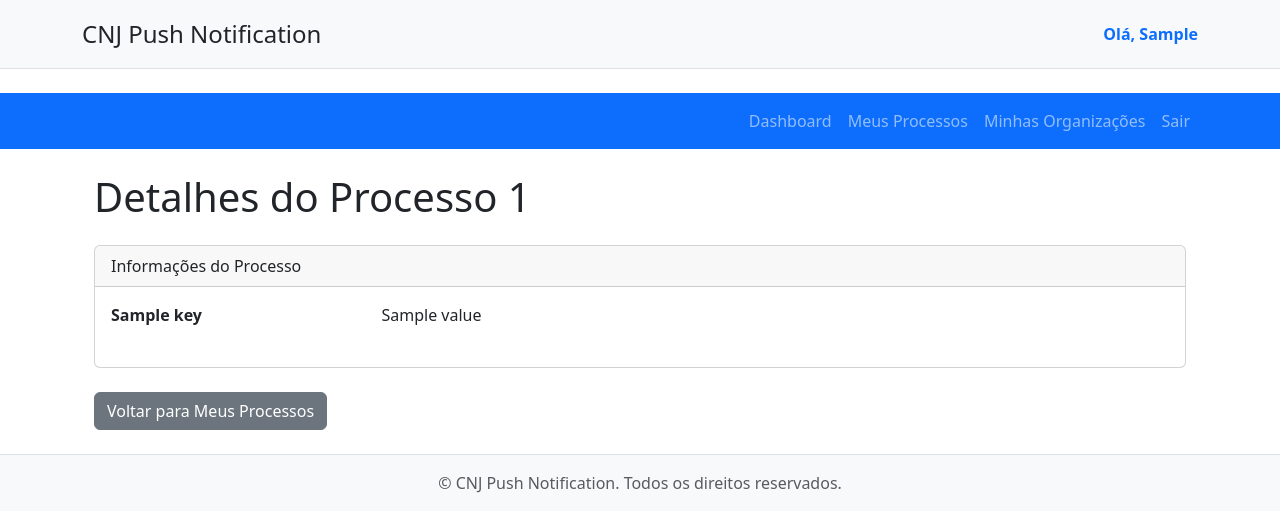
After one commit to HelderVieira/cnj_push_notfication, a Django app: page /processo/1/ in a window 1280 px wide. The commit adds this page. Shown: the top 532 px of the page. Run offline with Django 5.2, Linux system fonts and the light colour scheme; a user stored in the database is signed in; tables that the repository leaves empty hold one stand-in row (values such as "Sample post"); a database or web service that is not in the repository returns one stand-in record (values such as "Sample title"); some libraries are stand-ins or nearby versions.

Commit message:
feat: add MongoDB integration and process detail view with custom template filters

```diff
--- a/core/settings.py
+++ b/core/settings.py
@@ -80,6 +80,12 @@ DATABASES = {
     }
 }
 
+# MongoDB Settings
+MONGODB_URI = "mongodb+srv://Administrador:PPGTI_BD_2025@dadoscnj.hopdkl5.mongodb.net/?retryWrites=true&w=majority&appName=DadosCNJ"
+MONGODB_DB_NAME = "processosjuridicos"
+MONGODB_COLLECTION_NAME = "processos"
+
+
 
 # Password validation
 # https://docs.djangoproject.com/en/5.2/ref/settings/#auth-password-validators
--- /dev/null
+++ b/core/utils/mongodb_connector.py
@@ -0,0 +1,26 @@
+from django.conf import settings
+from pymongo import MongoClient
+from pymongo.errors import PyMongoError
+
+def get_mongodb_collection(collection_name):
+    """Establishes a connection to a MongoDB collection."""
+    try:
+        client = MongoClient(settings.MONGODB_URI)
+        db = client[settings.MONGODB_DB_NAME]
+        collection = db[collection_name]
+        return collection
+    except PyMongoError as e:
+        # Em um ambiente de produção, seria melhor logar este erro.
+        print(f"Error connecting to MongoDB: {e}")
+        return None
+
+def find_process_by_number(numero_processo):
+    """Finds a document in the 'processos' collection by numeroProcesso."""
+    collection = get_mongodb_collection(settings.MONGODB_COLLECTION_NAME)
+    if collection is not None:
+        try:
+            document = collection.find_one({"numeroProcesso": numero_processo})
+            return document
+        except PyMongoError as e:
+            print(f"Error querying MongoDB: {e}")
+    return None
--- a/templates/website/partials/_processos_lista.html
+++ b/templates/website/partials/_processos_lista.html
@@ -27,7 +27,9 @@
         <tbody>
             {% for processo in page_obj %}
             <tr>
-                <td>{{ processo.numero_processo }}</td>
+                <td>
+                    <a href="{% url 'processo_detail' processo.numero_processo %}">{{ processo.numero_processo }}</a>
+                </td>
                 <td>{{ processo.orgao_julgador }}</td>
                 <td>
                     {% if active_tab == 'cpf' %}
--- /dev/null
+++ b/templates/website/processo_detail.html
@@ -0,0 +1,57 @@
+{% extends 'base.html' %}
+{% load json_filters %}
+
+{% block title %}Detalhes do Processo {{ numero_processo }}{% endblock %}
+
+{% block content %}
+<div class="container mt-4">
+    <h1 class="mb-4">Detalhes do Processo {{ numero_processo }}</h1>
+
+    <div class="card">
+        <div class="card-header">
+            Informações do Processo
+        </div>
+        <div class="card-body">
+            {% if processo %}
+                <dl class="row">
+                    {% for key, value in processo.items %}
+                        <dt class="col-sm-3">{{ key }}</dt>
+                        <dd class="col-sm-9">
+                            {% if value|is_list %}
+                                <ul>
+                                {% for item in value %}
+                                    <li>{{ item }}</li>
+                                {% endfor %}
+                                </ul>
+                            {% elif value|is_dict %}
+                                <dl class="row">
+                                {% for sub_key, sub_value in value.items %}
+                                    <dt class="col-sm-4">{{ sub_key }}</dt>
+                                    <dd class="col-sm-8">{{ sub_value }}</dd>
+                                {% endfor %}
+                                </dl>
+                            {% else %}
+                                {{ value|default:"Não informado" }}
+                            {% endif %}
+                        </dd>
+                    {% endfor %}
+                </dl>
+            {% else %}
+                <p>Nenhum dado encontrado para este processo.</p>
+            {% endif %}
+        </div>
+    </div>
+
+    <a href="{% url 'meus_processos' %}" class="btn btn-secondary mt-4">Voltar para Meus Processos</a>
+</div>
+
+{# Custom template filters to check type #}
+{% load_json_filters %}
+{% endblock %}
+
+{% block extra_js %}
+<script>
+// Simples script para registrar os filtros, se necessário.
+// Django não tem um is_list ou is_dict por padrão, então vamos criar um templatetag para isso.
+</script>
+{% endblock %}
--- /dev/null
+++ b/website/templatetags/json_filters.py
@@ -0,0 +1,16 @@
+from django import template
+
+register = template.Library()
+
+@register.filter(name='is_list')
+def is_list(value):
+    return isinstance(value, list)
+
+@register.filter(name='is_dict')
+def is_dict(value):
+    return isinstance(value, dict)
+
+@register.simple_tag
+def load_json_filters():
+    """Dummy tag to ensure the template loads the library."""
+    return ""
--- a/website/urls.py
+++ b/website/urls.py
@@ -13,6 +13,7 @@ urlpatterns = [
     path('meus-processos/adicionar/', views.adicionar_processo_view, name='adicionar_processo'),
     path('meus-processos/<int:processo_id>/excluir/', views.excluir_processo_monitorado_view, name='excluir_processo_monitorado'),
     path('meus-processos/<int:processo_id>/excluir/org/<int:org_id>/', views.excluir_processo_monitorado_view, name='excluir_processo_monitorado_org'),
+    path('processo/<str:numero_processo>/', views.processo_detail_view, name='processo_detail'),
 
     # Organização
     path('organizacoes/', views.lista_organizacoes_view, name='lista_organizacoes'),
--- a/website/views.py
+++ b/website/views.py
@@ -6,6 +6,8 @@ from .models import ConteudoLandingPage, CustomUser, Organizacao, Vinculo, Proce
 from .forms import CustomUserCreationForm, CustomAuthenticationForm, OrganizationForm, VinculoForm, ProcessoMonitoradosForm
 from django.views.decorators.csrf import csrf_protect
 from django.core.paginator import Paginator
+from django.http import Http404
+from core.utils.mongodb_connector import find_process_by_number
 
 from django import template
 register = template.Library()
@@ -259,3 +261,30 @@ def cadastro_organizacao_view(request, pk=None):
         'vinculo_form': vinculo_form,
         'vinculos': vinculos,
     })
+
+
+def formatar_numero_processo(numero_processo):
+    """
+    Recebe um número de processo e retorna apenas os algarísmos numéricos.
+    """
+    return ''.join(filter(str.isdigit, numero_processo))
+
+
+@login_required
+def processo_detail_view(request, numero_processo):
+    """
+    Exibe os detalhes de um processo consultado no MongoDB.
+    """
+    processo_data = find_process_by_number(formatar_numero_processo(numero_processo))
+    if not processo_data:
+        raise Http404("Processo não encontrado no banco de dados.")
+
+    # O _id do MongoDB não é serializável em JSON por padrão, então o removemos se não for necessário
+    if '_id' in processo_data:
+        processo_data['_id'] = str(processo_data['_id'])
+
+    context = {
+        'processo': processo_data,
+        'numero_processo': numero_processo,
+    }
+    return render(request, 'website/processo_detail.html', context)
```
Also changed, not shown: website/templatetags/__init__.py (added).
